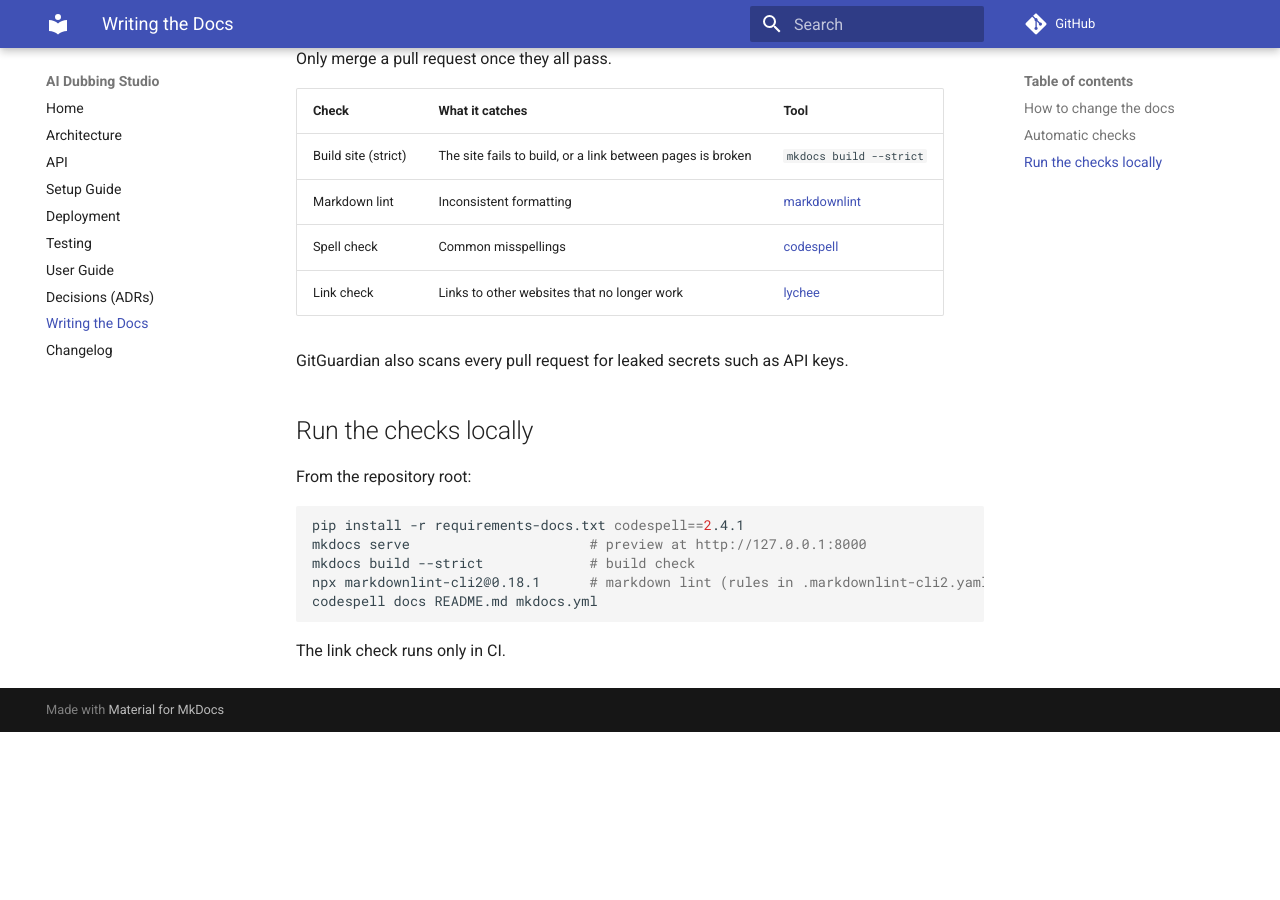
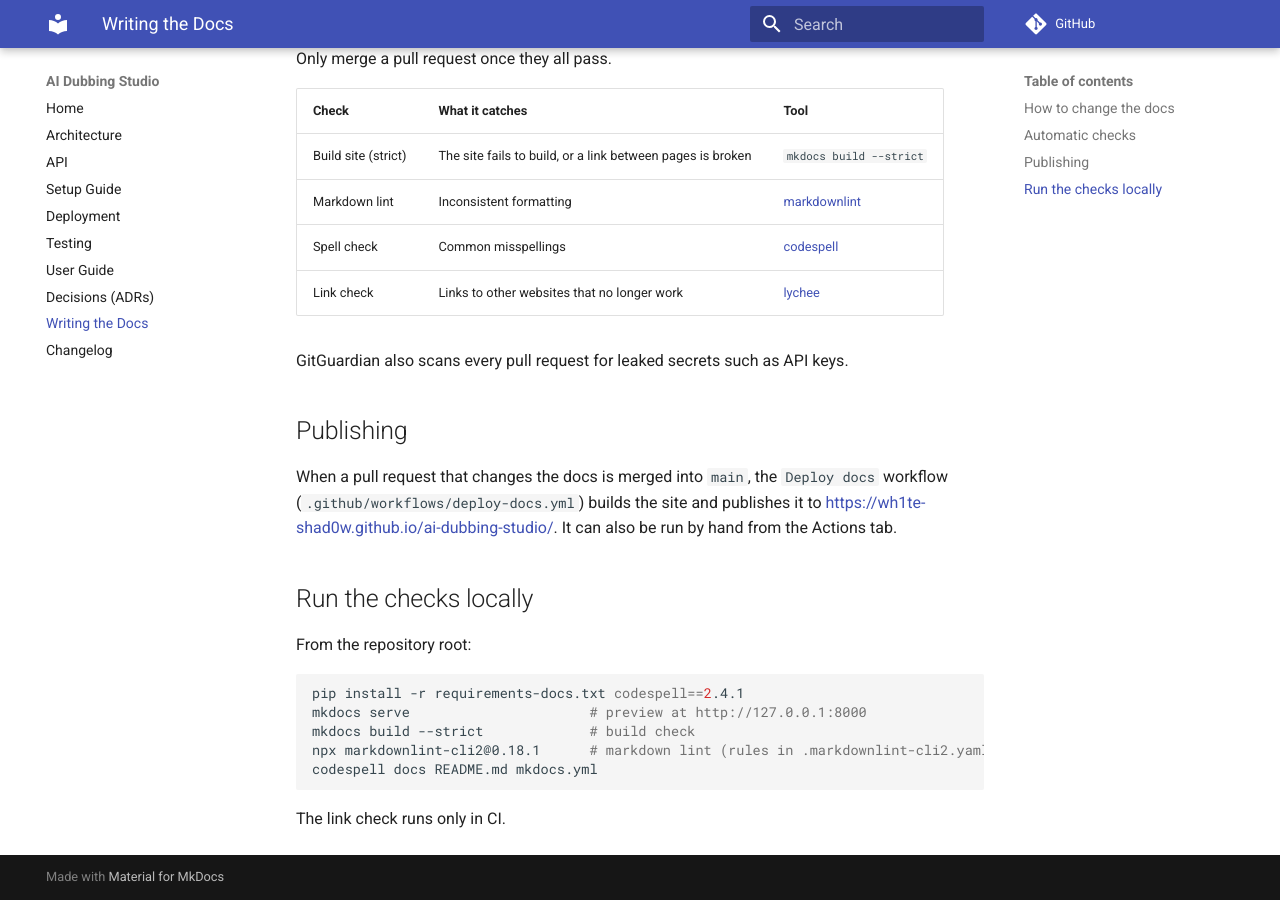
Before and after one commit to WH1TE-SHAD0W/ai-dubbing-studio, an MkDocs documentation site: the page built from docs/writing-docs.md, in a window 1280 px wide and 900 px high, scrolled down 653 px. Built offline with MkDocs 1.6.1 and Material for MkDocs 9.7.7, drawn with Linux system fonts in a browser that asks for light colours; comment, search, counter and statistics services are not loaded; before the commit the page ends 1385 px from its top, so only the background shows below that.

Commit message:
docs: use requirements-docs.txt for Pages deploy and document it (YGP-33)
Co-Authored-By: Claude Opus 5.5 <noreply@anthropic.com>

```diff
--- a/docs/writing-docs.md
+++ b/docs/writing-docs.md
@@ -32,6 +32,13 @@ Every pull request that changes the docs runs these checks
 
 GitGuardian also scans every pull request for leaked secrets such as API keys.
 
+## Publishing
+
+When a pull request that changes the docs is merged into `main`, the
+`Deploy docs` workflow (`.github/workflows/deploy-docs.yml`) builds the site
+and publishes it to <https://wh1te-shad0w.github.io/ai-dubbing-studio/>.
+It can also be run by hand from the Actions tab.
+
 ## Run the checks locally
 
 From the repository root:
```
Also changed, not shown: docs/changelog.md (+1 -0 lines), 1 other file.
